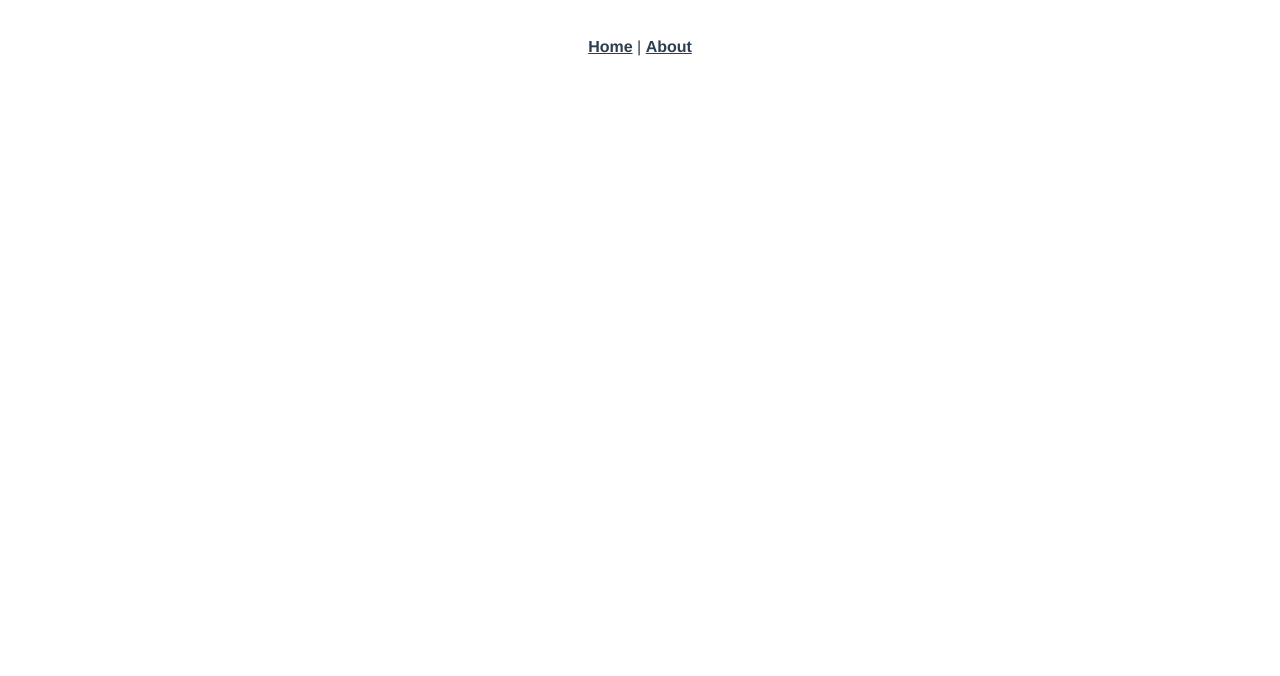
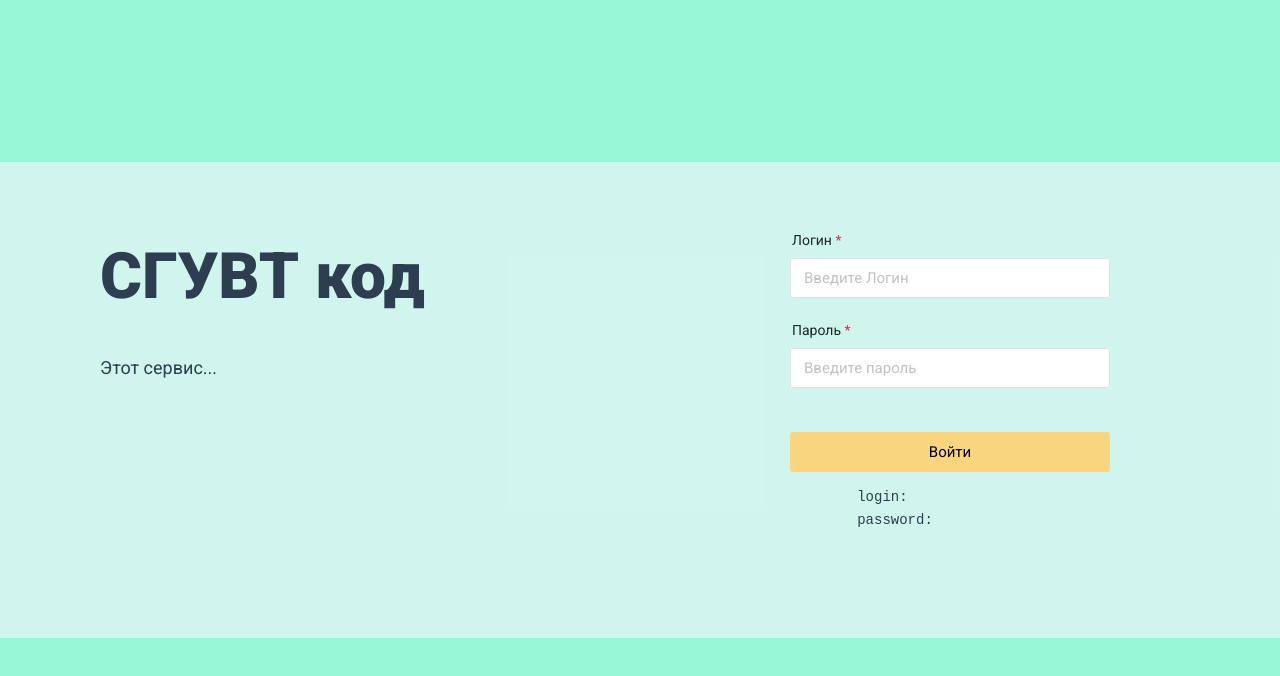
Before and after one commit to serrgeyOkhr/diploma-frontend, a Vue app: page /login in a window 1280 px wide. Before the commit this address had no page. Shown: the top 676 px of the page. Built offline with nearby package versions, Linux system fonts and the light colour scheme.

Commit message:
create login page

```diff
--- a/public/index.html
+++ b/public/index.html
@@ -5,6 +5,9 @@
     <meta http-equiv="X-UA-Compatible" content="IE=edge">
     <meta name="viewport" content="width=device-width,initial-scale=1.0">
     <link rel="icon" href="<%= BASE_URL %>favicon.ico">
+    <link rel="preconnect" href="https://fonts.googleapis.com">
+    <link rel="preconnect" href="https://fonts.gstatic.com" crossorigin>
+    <link href="https://fonts.googleapis.com/css2?family=Roboto:wght@300;400;900&display=swap" rel="stylesheet">
     <title><%= htmlWebpackPlugin.options.title %></title>
   </head>
   <body>
--- a/src/App.vue
+++ b/src/App.vue
@@ -1,14 +1,14 @@
 <template>
-  <nav>
+  <!-- <nav>
     <router-link to="/">Home</router-link> |
     <router-link to="/about">About</router-link>
-  </nav>
+  </nav> -->
   <router-view/>
 </template>
 
 <style>
 #app {
-  font-family: Avenir, Helvetica, Arial, sans-serif;
+  font-family: 'Roboto', sans-serif;
   -webkit-font-smoothing: antialiased;
   -moz-osx-font-smoothing: grayscale;
   text-align: center;
--- a/src/router/index.js
+++ b/src/router/index.js
@@ -1,7 +1,6 @@
 import { createRouter, createWebHistory } from 'vue-router'
 import HomeView from '../views/HomeView.vue'
-import StudentView from '../views/StudentView.vue'
-import ProfessorView from '../views/ProfessorView.vue'
+import LoginView from '../views/LoginView.vue'
 
 const routes = [
   {
@@ -10,14 +9,9 @@ const routes = [
     component: HomeView
   },
   {
-    path: '/professor',
-    name: 'professor',
-    component: ProfessorView
-  },
-  {
-    path: '/student',
-    name: 'student',
-    component: StudentView
+    path: '/login',
+    name: 'login',
+    component: LoginView
   },
   {
     path: '/about',
--- a/src/store/index.js
+++ b/src/store/index.js
@@ -2,6 +2,12 @@ import { createStore } from 'vuex'
 
 export default createStore({
   state: {
+    style: {
+      colors: {
+        yellow: '#F8D57E',
+        purple: '#9672F7'
+      }
+    }
   },
   getters: {
   },
--- a/src/views/HomeView.vue
+++ b/src/views/HomeView.vue
@@ -1,55 +1,18 @@
 <template>
-<n-message-provider>
   <div class="home">
     <!-- <img alt="Vue logo" src="../assets/logo.png"> -->
-    <div class="container">
-      <div class="placeForText">
-        some text, if requaried
-      </div>
-      <div class="content">
-        <div class="studentSide">
-          <n-button
-            color="#f0f0f0"
-            text-color="000000"
-            @click="showModalStud = true"
-          >
-            naive-ui
-          </n-button>
-        </div>
-        <div class="professorSide">
-          <n-button
-            color="#f0f0f0"
-            text-color="000000"
-            @click="showModalProf = true"
-          >
-            naive-ui
-          </n-button>
-        </div>
-      </div>
-    </div>
-    <!-- <HelloWorld msg="Welcome to Your Vue.js App"/> -->
-    <!-- modal from here -->
-      <ModalLogin v-model:show="showModalStud" linkPath="student"/>
-      <ModalLogin v-model:show="showModalProf" linkPath="professor"/>
+    <h1>HomePage</h1>
   </div>
-</n-message-provider>
 </template>
 
 <script>
 // @ is an alias to /src
-import ModalLogin from '@/components/ModalLogin.vue'
-import { ref } from 'vue'
+// import ModalLogin from '@/components/ModalLogin.vue'
 
 export default {
   name: 'HomeView',
   components: {
-    ModalLogin
-  },
-  setup () {
-    return {
-      showModalStud: ref(false),
-      showModalProf: ref(false)
-    }
+    // ModalLogin
   }
 }
 
--- /dev/null
+++ b/src/views/LoginView.vue
@@ -0,0 +1,152 @@
+<template>
+  <n-message-provider>
+    <div class="home">
+      <!-- <img alt="Vue logo" src="../assets/logo.png"> -->
+      <div class="container">
+        <div class="placeForText">
+          <h1>СГУВТ код</h1>
+          <div class="description">
+            <span>Этот сервис...</span>
+          </div>
+        </div>
+        <div class="loginForm">
+          <n-form ref="formRef" :rules="rules" :model="formValue" action="#">
+            <n-form-item label='Логин' path='login'>
+              <n-input
+                v-model:value="formValue.login"
+                placeholder='Введите Логин'
+                size='large'
+              />
+            </n-form-item>
+            <n-form-item label='Пароль' path='password'>
+              <n-input
+                v-model:value="formValue.password"
+                type='password'
+                placeholder='Введите пароль'
+                size='large'
+              />
+            </n-form-item>
+            <n-button
+              block=true
+              bordered=false
+              :color=style.colors.yellow
+              text-color='#000000'
+              @click='handleValidateClick'
+              size='large'
+              class='button'
+            > Войти</n-button>
+          </n-form>
+      <pre>
+        login: {{formValue.login}}
+        password: {{formValue.password}}
+      </pre>
+        </div>
+      </div>
+    </div>
+      <!-- <HelloWorld msg="Welcome to Your Vue.js App"/> -->
+      <!-- modal from here -->
+        <!-- <ModalLogin v-model:show="showModalStud" linkPath="student"/> -->
+        <!-- <ModalLogin v-model:show="showModalProf" linkPath="professor"/> -->
+  </n-message-provider>
+</template>
+
+<script>
+// @ is an alias to /src
+// import ModalLogin from '@/components/ModalLogin.vue'
+import { ref } from 'vue'
+import { useRouter } from 'vue-router'
+import { mapState } from 'vuex'
+
+export default {
+  name: 'LoginView',
+  components: {
+    // ModalLogin
+  },
+  setup () {
+    const formRef = ref(null)
+    const router = useRouter()
+    return {
+      formRef,
+      handleValidateClick (e) {
+        e.preventDefault()
+        formRef.value?.validate((errors) => {
+          if (errors) {
+            console.log(errors)
+          } else {
+            console.log('hello')
+            router.push({ path: '/' })
+          }
+        })
+      }
+    }
+  },
+  data () {
+    return {
+      formValue: {
+        login: '',
+        password: ''
+      },
+      rules: {
+        login: {
+          required: true,
+          message: 'Это поле обязательно для ввода',
+          trigger: ['input', 'blur']
+        },
+        password: {
+          required: true,
+          message: 'Это поле обязательно для ввода',
+          trigger: ['input', 'blur']
+        }
+      }
+    }
+  },
+  methods: {
+
+  },
+  computed: mapState([
+    'style'
+  ])
+}
+
+</script>
+
+<style scoped>
+.home{
+  display: flex;
+  align-items: center;
+  justify-content: center;
+  width: 100%;
+  height: 100vh;
+  background-color: #97F7D6;
+}
+.container{
+  display: flex;
+  width: 1280px;
+  justify-content: space-between;
+  background-color: rgba(247, 245, 253, .6);
+  padding: 70px 100px;
+
+}
+.placeForText{
+   text-align: start;
+}
+.placeForText h1{
+  font-weight: 700;
+  margin: 0;
+  line-height: 90px;
+  font-size: 64px;
+}
+.description{
+  font-size: 18px;
+  line-height: 32px;
+  margin-top: 30px;
+}
+.loginForm{
+  min-width: 320px;
+  margin-right: 70px;
+  text-align: left;
+}
+.button{
+  margin-top: 20px;
+}
+</style>
```
